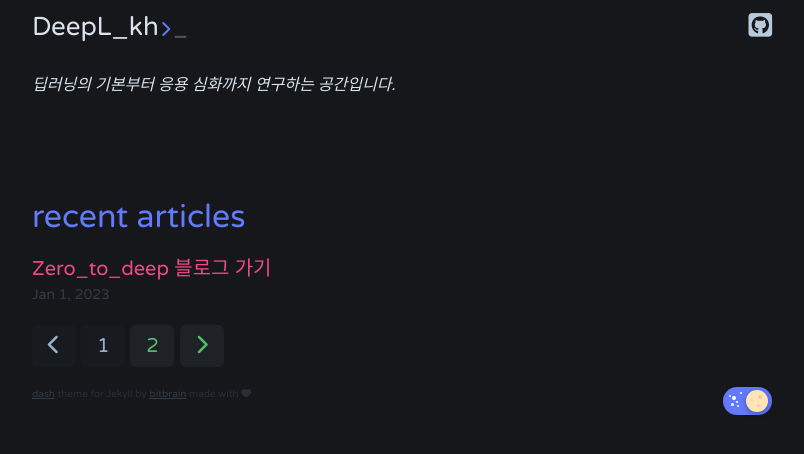
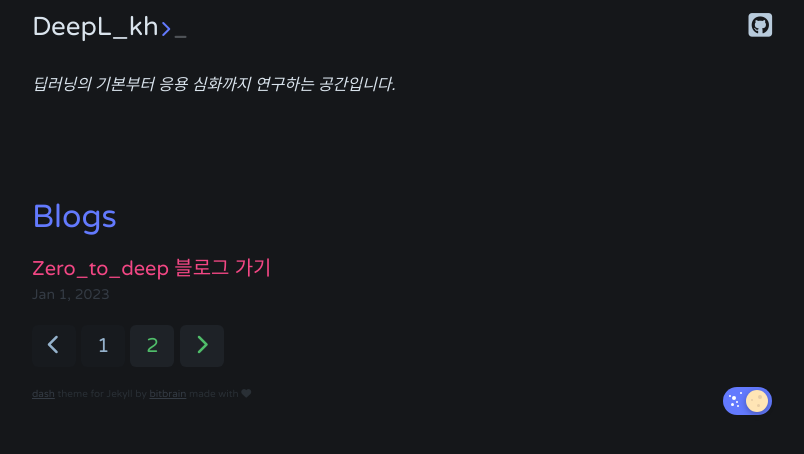
Before and after one commit to Lee-keonhee/Lee-keonhee.github.io, a Jekyll site: the page built from index.html, in a window 1280 px wide. Shown: the top 454 px of the page, without its empty margins (238-1042 px from the left). Built offline with Jekyll 4.4.1, drawn with Linux system fonts in a browser that asks for light colours; nearby versions of some CDN libraries; the list of posts is cut into pages by our own code.

Commit message:
Update home.html

```diff
--- a/_layouts/home.html
+++ b/_layouts/home.html
@@ -7,7 +7,7 @@ layout: default
 {{ content }}
 {% assign posts_count = paginator.posts | size %}
 {% if posts_count > 0 %}
-<h1>recent articles</h1>
+<h1>Blogs</h1>
     <div class="post-links">
       {% for post in paginator.posts %}
         <div class="post-link-wrapper">
```
